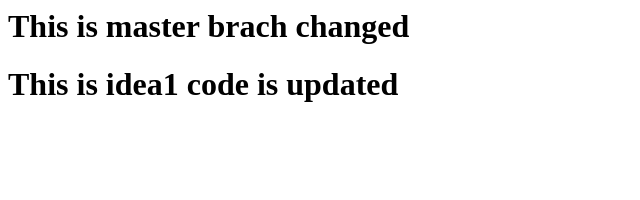
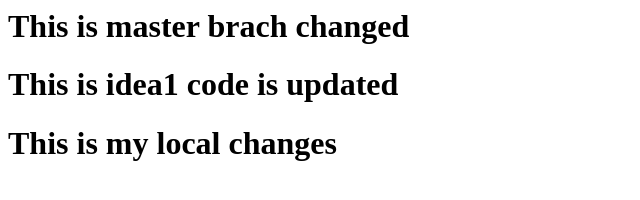
Before and after one commit to lavishBagdia87/devServer, a plain HTML site: page index.html in a window 1280 px wide. Shown: the whole page, without its empty margins (0-640 px from the left). Drawn offline with Linux system fonts and the light colour scheme.

Commit message:
this is local changes

```diff
--- a/index.html
+++ b/index.html
@@ -1,2 +1,3 @@
 <h1>This is master brach changed</h1>
 <h1>This is idea1 code is updated </h1>
+<h1>This is my local changes  </h1>
```
